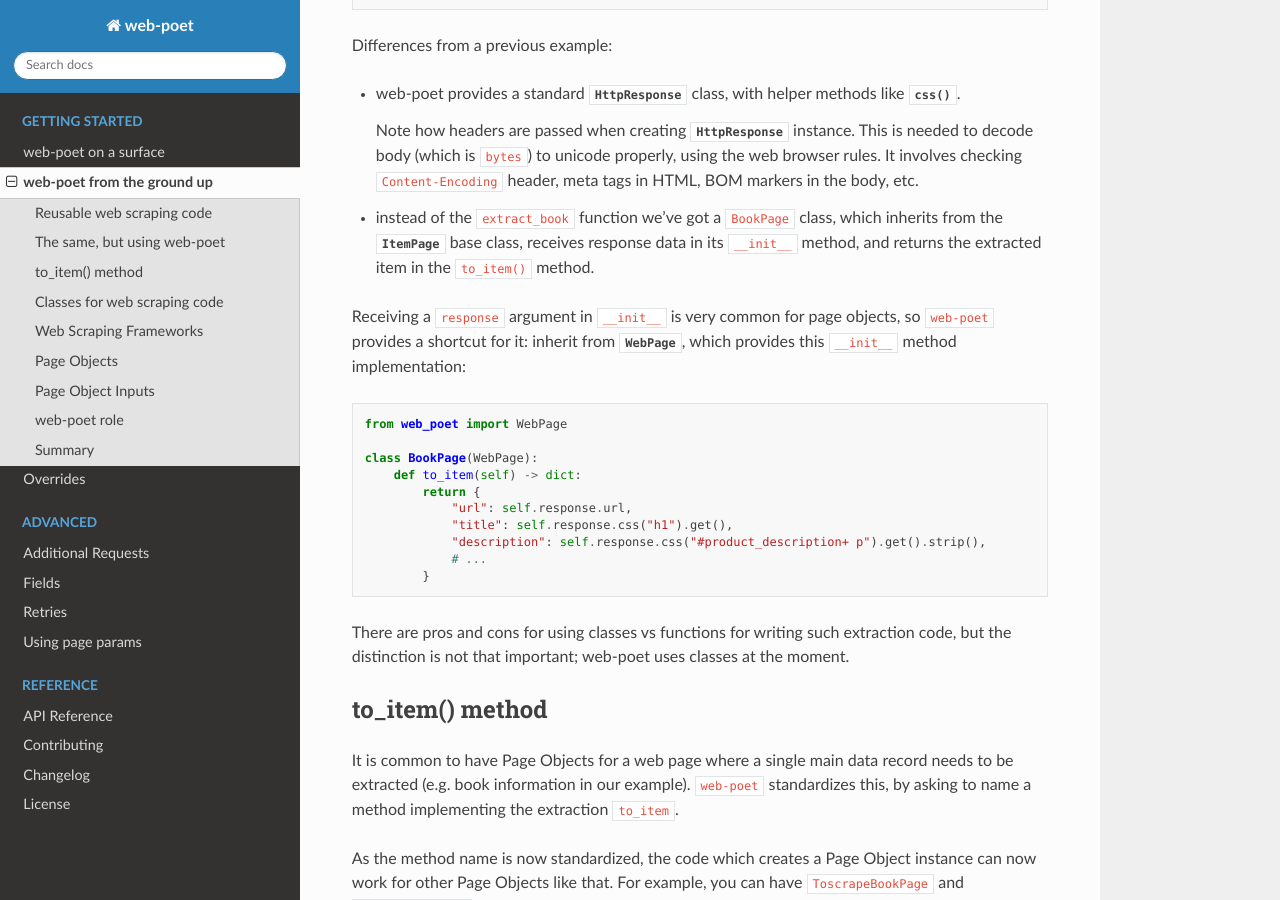
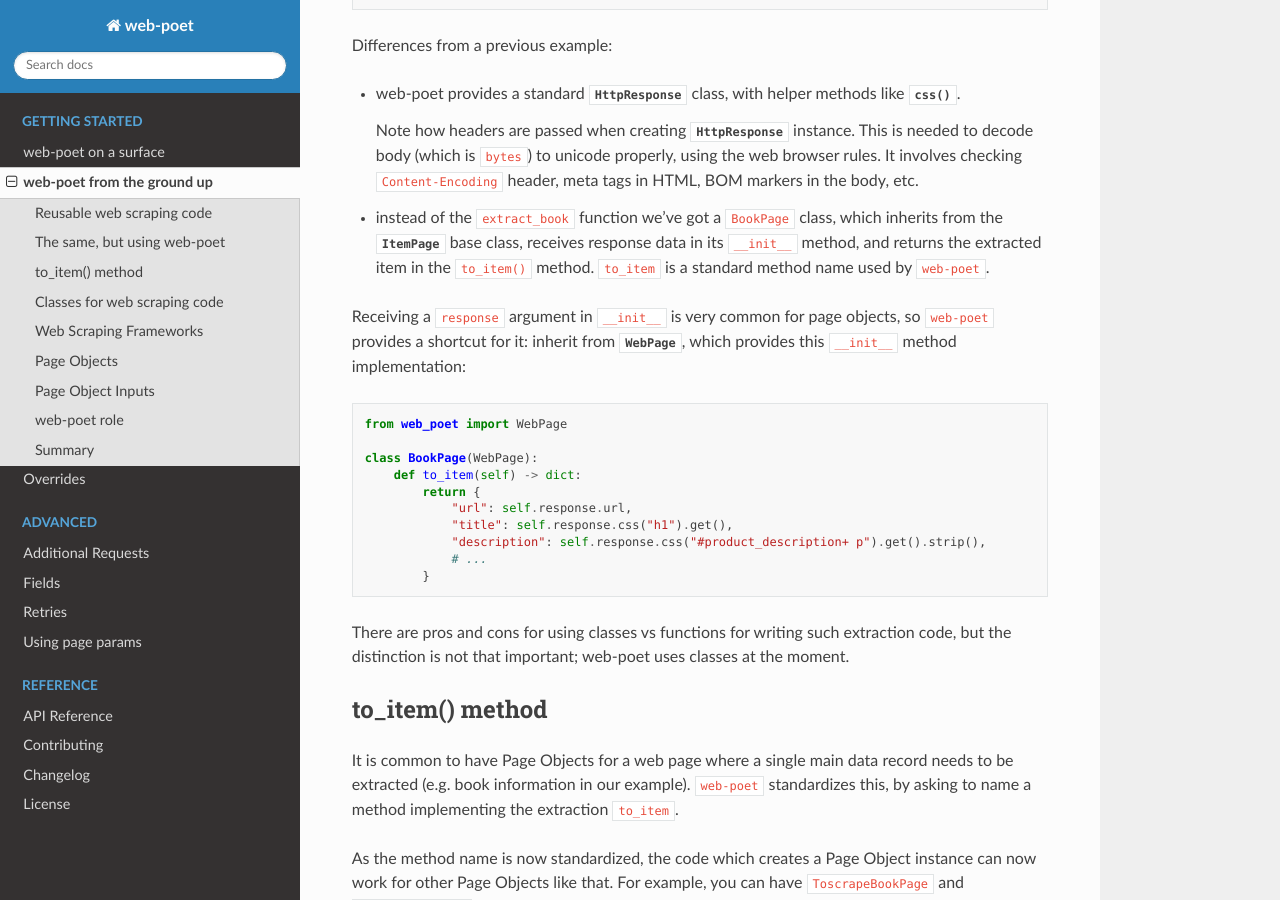
Before and after one commit to scrapinghub/web-poet, a Sphinx documentation site: the page built from docs/intro/from-ground-up.rst, in a window 1280 px wide and 900 px high, scrolled down 3314 px. Built offline with Sphinx 7.4.7 and the Read the Docs theme 2.0.0, drawn with Linux system fonts in a browser that asks for light colours.

Commit message:
mention to_item earlier in docs

```diff
--- a/docs/intro/from-ground-up.rst
+++ b/docs/intro/from-ground-up.rst
@@ -203,7 +203,8 @@
 * instead of the ``extract_book`` function we've got a ``BookPage`` class,
   which inherits from the :class:`~.ItemPage` base class, receives response
   data in its ``__init__`` method, and returns the extracted item
-  in the ``to_item()`` method.
+  in the ``to_item()`` method. ``to_item`` is a standard method name
+  used by ``web-poet``.
 
 Receiving a ``response`` argument in ``__init__`` is very common for page
 objects, so ``web-poet`` provides a shortcut for it: inherit from
```
